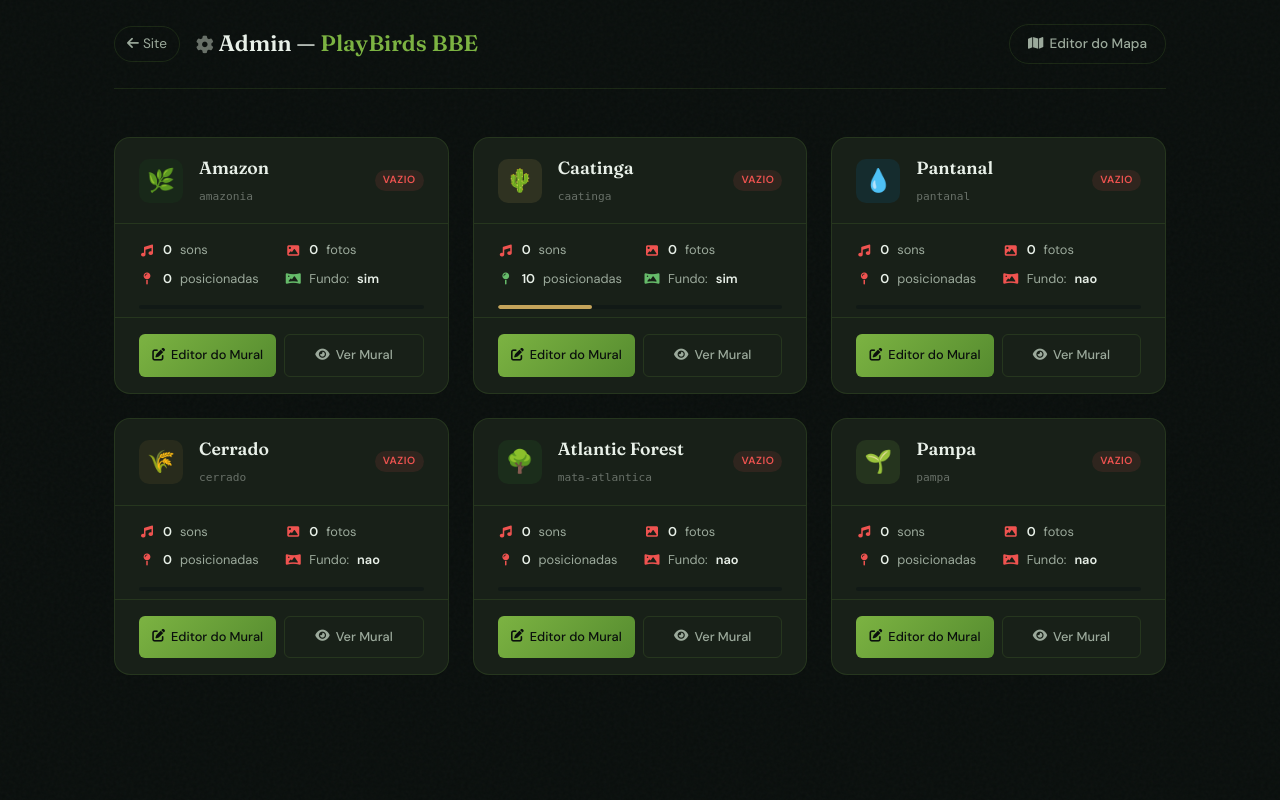
After one commit to calyptura/PlayBirds_BBE, a Flask app: page /admin in a window 1280 px wide. The commit adds this page. Run offline with Flask 3, Linux system fonts and the light colour scheme.

Commit message:
Add admin dashboard page for biome management
Central /admin page showing all biomes with status (species count,
images, background, positioned birds) and quick access to each biome's
mural editor and the map hotspot editor. Editor pages now link back
to admin instead of the main site.

https://claude.ai/code/session_017uHhDUVqk1mEQ7qzXruG2D

```diff
--- a/app.py
+++ b/app.py
@@ -353,6 +353,52 @@ def create_app():
         """Serve imagem do mapa de biomas."""
         return send_from_directory(os.path.join(IMAGES_FOLDER, 'mapa'), filename)
 
+    # --- ADMIN ---
+
+    @app.route('/admin')
+    def admin_page():
+        return render_template('admin.html',
+                               title=PROJECT_TITLE,
+                               biomas=BIOMAS)
+
+    @app.route('/api/admin/status')
+    def api_admin_status():
+        """Retorna status detalhado de cada bioma para o painel admin."""
+        status = {}
+        for bioma_id, info in BIOMAS.items():
+            audio_map = scan_audio_files(bioma_id)
+            species_with_image = 0
+            for latin_name in audio_map:
+                if find_species_image(latin_name, bioma_id):
+                    species_with_image += 1
+
+            # Verificar fundo
+            has_bg = False
+            bg_folder = os.path.join(IMAGES_FOLDER, bioma_id)
+            if os.path.isdir(bg_folder):
+                for ext in ['.png', '.jpg', '.jpeg', '.webp']:
+                    if os.path.exists(os.path.join(bg_folder, f'fundo_default{ext}')):
+                        has_bg = True
+                        break
+
+            # Verificar CSV
+            csv_path = os.path.join(DATA_FOLDER, bioma_id, 'mural_sonoro.csv')
+            positioned = 0
+            if os.path.exists(csv_path):
+                with open(csv_path, 'r', encoding='utf-8') as f:
+                    positioned = sum(1 for _ in csv.DictReader(f))
+
+            status[bioma_id] = {
+                'nome': info['nome'],
+                'cor': info['cor'],
+                'icone': info['icone'],
+                'totalAudio': len(audio_map),
+                'totalWithImage': species_with_image,
+                'hasBackground': has_bg,
+                'positioned': positioned
+            }
+        return jsonify(status)
+
     # --- EDITOR DE MURAL ---
 
     @app.route('/editor/<bioma_id>')
--- /dev/null
+++ b/templates/admin.html
@@ -0,0 +1,390 @@
+<!DOCTYPE html>
+<html lang="pt-BR">
+<head>
+    <meta charset="UTF-8">
+    <meta name="viewport" content="width=device-width, initial-scale=1.0">
+    <title>Admin | {{ title }}</title>
+
+    <link rel="preconnect" href="https://fonts.googleapis.com">
+    <link rel="preconnect" href="https://fonts.gstatic.com" crossorigin>
+    <link href="https://fonts.googleapis.com/css2?family=DM+Sans:opsz,wght@9..40,300;9..40,400;9..40,500;9..40,600&family=Fraunces:opsz,wght@9..144,400;9..144,600&display=swap" rel="stylesheet">
+    <link rel="stylesheet" href="https://cdnjs.cloudflare.com/ajax/libs/font-awesome/6.4.2/css/all.min.css">
+    <link rel="stylesheet" href="{{ url_for('static', filename='css/design-system.css') }}">
+
+    <style>
+        .admin-layout {
+            position: relative;
+            z-index: 1;
+            min-height: 100vh;
+            max-width: 1100px;
+            margin: 0 auto;
+            padding: var(--space-lg);
+        }
+
+        /* Header */
+        .admin-header {
+            display: flex;
+            align-items: center;
+            justify-content: space-between;
+            margin-bottom: var(--space-2xl);
+            padding-bottom: var(--space-lg);
+            border-bottom: 1px solid var(--border);
+        }
+
+        .admin-header-left {
+            display: flex;
+            align-items: center;
+            gap: var(--space-md);
+        }
+
+        .admin-header-left a {
+            color: var(--text-secondary);
+            text-decoration: none;
+            font-size: 0.85rem;
+            display: flex;
+            align-items: center;
+            gap: var(--space-xs);
+            padding: 6px 12px;
+            border-radius: var(--radius-full);
+            border: 1px solid var(--border);
+            transition: all var(--transition-base);
+        }
+
+        .admin-header-left a:hover {
+            background: var(--bg-card);
+            color: var(--text-primary);
+        }
+
+        .admin-header h1 {
+            font-family: 'Fraunces', serif;
+            font-size: 1.4rem;
+            font-weight: 600;
+        }
+
+        .admin-header h1 span {
+            color: var(--accent-primary);
+        }
+
+        .admin-tools {
+            display: flex;
+            gap: var(--space-sm);
+        }
+
+        .admin-tools a {
+            display: inline-flex;
+            align-items: center;
+            gap: 6px;
+            padding: 8px 18px;
+            border-radius: var(--radius-full);
+            font-family: inherit;
+            font-size: 0.85rem;
+            font-weight: 500;
+            cursor: pointer;
+            transition: all var(--transition-base);
+            border: 1px solid var(--border);
+            background: transparent;
+            color: var(--text-secondary);
+            text-decoration: none;
+        }
+
+        .admin-tools a:hover {
+            background: var(--bg-card-hover);
+            color: var(--text-primary);
+        }
+
+        /* Biome grid */
+        .biomes-grid {
+            display: grid;
+            grid-template-columns: repeat(auto-fill, minmax(320px, 1fr));
+            gap: var(--space-lg);
+        }
+
+        .biome-card {
+            background: var(--bg-card);
+            border: 1px solid var(--border);
+            border-radius: var(--radius-lg);
+            overflow: hidden;
+            transition: all var(--transition-base);
+            animation: fadeInUp 0.4s var(--ease-out) backwards;
+        }
+
+        .biome-card:hover {
+            border-color: var(--border-hover);
+            box-shadow: var(--shadow-card-hover);
+            transform: translateY(-2px);
+        }
+
+        .biome-card-header {
+            padding: var(--space-md) var(--space-lg);
+            display: flex;
+            align-items: center;
+            gap: var(--space-md);
+            border-bottom: 1px solid var(--border);
+        }
+
+        .biome-icon {
+            width: 44px;
+            height: 44px;
+            border-radius: var(--radius-md);
+            display: flex;
+            align-items: center;
+            justify-content: center;
+            font-size: 1.4rem;
+            flex-shrink: 0;
+        }
+
+        .biome-card-title {
+            flex: 1;
+        }
+
+        .biome-card-title h2 {
+            font-family: 'Fraunces', serif;
+            font-size: 1.1rem;
+            font-weight: 600;
+        }
+
+        .biome-card-title .biome-id {
+            font-size: 0.7rem;
+            color: var(--text-muted);
+            font-family: monospace;
+        }
+
+        /* Stats */
+        .biome-stats {
+            padding: var(--space-md) var(--space-lg);
+            display: grid;
+            grid-template-columns: 1fr 1fr;
+            gap: var(--space-sm);
+        }
+
+        .stat {
+            display: flex;
+            align-items: center;
+            gap: var(--space-sm);
+            font-size: 0.8rem;
+            color: var(--text-secondary);
+        }
+
+        .stat i {
+            width: 16px;
+            text-align: center;
+            font-size: 0.75rem;
+        }
+
+        .stat .stat-value {
+            font-weight: 600;
+            color: var(--text-primary);
+        }
+
+        .stat.ok i { color: var(--accent-success); }
+        .stat.warn i { color: var(--accent-warm); }
+        .stat.missing i { color: var(--accent-danger); }
+
+        /* Progress bar */
+        .biome-progress {
+            padding: 0 var(--space-lg);
+            margin-bottom: var(--space-sm);
+        }
+
+        .progress-bar {
+            height: 4px;
+            background: var(--bg-dark);
+            border-radius: 2px;
+            overflow: hidden;
+        }
+
+        .progress-fill {
+            height: 100%;
+            border-radius: 2px;
+            transition: width 0.6s var(--ease-out);
+        }
+
+        /* Actions */
+        .biome-actions {
+            padding: var(--space-md) var(--space-lg);
+            display: flex;
+            gap: var(--space-sm);
+            border-top: 1px solid var(--border);
+        }
+
+        .biome-actions a {
+            flex: 1;
+            display: flex;
+            align-items: center;
+            justify-content: center;
+            gap: 6px;
+            padding: 10px;
+            border-radius: var(--radius-sm);
+            font-family: inherit;
+            font-size: 0.8rem;
+            font-weight: 500;
+            text-decoration: none;
+            transition: all var(--transition-fast);
+            border: 1px solid var(--border);
+            color: var(--text-secondary);
+        }
+
+        .biome-actions a:hover {
+            background: var(--bg-card-hover);
+            color: var(--text-primary);
+            border-color: var(--border-hover);
+        }
+
+        .biome-actions a.btn-primary {
+            background: var(--gradient-accent);
+            color: var(--bg-deep);
+            border: none;
+        }
+
+        .biome-actions a.btn-primary:hover {
+            transform: scale(1.02);
+            box-shadow: var(--shadow-accent);
+        }
+
+        /* Loading skeleton */
+        .biome-card.loading .biome-stats,
+        .biome-card.loading .biome-progress {
+            opacity: 0.3;
+        }
+
+        /* Empty state badge */
+        .badge {
+            display: inline-flex;
+            align-items: center;
+            gap: 4px;
+            padding: 2px 8px;
+            border-radius: var(--radius-full);
+            font-size: 0.65rem;
+            font-weight: 600;
+            text-transform: uppercase;
+            letter-spacing: 0.05em;
+        }
+
+        .badge-ready {
+            background: rgba(102, 187, 106, 0.15);
+            color: var(--accent-success);
+        }
+
+        .badge-wip {
+            background: rgba(255, 183, 77, 0.15);
+            color: var(--accent-warm);
+        }
+
+        .badge-empty {
+            background: rgba(239, 83, 80, 0.1);
+            color: var(--accent-danger);
+        }
+    </style>
+</head>
+<body>
+    <div class="admin-layout">
+        <header class="admin-header">
+            <div class="admin-header-left">
+                <a href="/"><i class="fas fa-arrow-left"></i> Site</a>
+                <h1><i class="fas fa-cog" style="color: var(--text-muted); font-size: 1.1rem;"></i> Admin — <span>{{ title }}</span></h1>
+            </div>
+            <div class="admin-tools">
+                <a href="/editor/mapa"><i class="fas fa-map"></i> Editor do Mapa</a>
+            </div>
+        </header>
+
+        <div class="biomes-grid" id="biomesGrid">
+            {% for bioma_id, info in biomas.items() %}
+            <div class="biome-card loading" data-biome="{{ bioma_id }}" style="animation-delay: {{ loop.index0 * 0.08 }}s;">
+                <div class="biome-card-header">
+                    <div class="biome-icon" style="background: {{ info.cor }}22;">
+                        {{ info.icone }}
+                    </div>
+                    <div class="biome-card-title">
+                        <h2>{{ info.nome }}</h2>
+                        <span class="biome-id">{{ bioma_id }}</span>
+                    </div>
+                    <span class="badge" id="badge-{{ bioma_id }}">...</span>
+                </div>
+
+                <div class="biome-stats" id="stats-{{ bioma_id }}">
+                    <div class="stat"><i class="fas fa-music"></i> <span class="stat-value">-</span> sons</div>
+                    <div class="stat"><i class="fas fa-image"></i> <span class="stat-value">-</span> fotos</div>
+                    <div class="stat"><i class="fas fa-map-pin"></i> <span class="stat-value">-</span> posicionadas</div>
+                    <div class="stat"><i class="fas fa-panorama"></i> Fundo: <span class="stat-value">-</span></div>
+                </div>
+
+                <div class="biome-progress" id="progress-{{ bioma_id }}">
+                    <div class="progress-bar">
+                        <div class="progress-fill" style="width: 0%; background: {{ info.cor }};"></div>
+                    </div>
+                </div>
+
+                <div class="biome-actions">
+                    <a href="/editor/{{ bioma_id }}" class="btn-primary">
+                        <i class="fas fa-edit"></i> Editor do Mural
+                    </a>
+                    <a href="/bioma/{{ bioma_id }}">
+                        <i class="fas fa-eye"></i> Ver Mural
+                    </a>
+                </div>
+            </div>
+            {% endfor %}
+        </div>
+    </div>
+
+    <script>
+        async function loadStatus() {
+            try {
+                const res = await fetch('/api/admin/status');
+                const data = await res.json();
+
+                for (const [biomeId, info] of Object.entries(data)) {
+                    const card = document.querySelector(`[data-biome="${biomeId}"]`);
+                    if (!card) continue;
+
+                    card.classList.remove('loading');
+
+                    // Badge
+                    const badge = document.getElementById(`badge-${biomeId}`);
+                    if (info.totalAudio === 0) {
+                        badge.className = 'badge badge-empty';
+                        badge.textContent = 'vazio';
+                    } else if (info.positioned > 0 && info.hasBackground) {
+                        badge.className = 'badge badge-ready';
+                        badge.textContent = 'pronto';
+                    } else {
+                        badge.className = 'badge badge-wip';
+                        badge.textContent = 'em progresso';
+                    }
+
+                    // Stats
+                    const statsEl = document.getElementById(`stats-${biomeId}`);
+                    const audioClass = info.totalAudio > 0 ? 'ok' : 'missing';
+                    const imgClass = info.totalWithImage >= info.totalAudio && info.totalAudio > 0 ? 'ok' : info.totalWithImage > 0 ? 'warn' : 'missing';
+                    const posClass = info.positioned > 0 ? 'ok' : 'missing';
+                    const bgClass = info.hasBackground ? 'ok' : 'missing';
+
+                    statsEl.innerHTML = `
+                        <div class="stat ${audioClass}"><i class="fas fa-music"></i> <span class="stat-value">${info.totalAudio}</span> sons</div>
+                        <div class="stat ${imgClass}"><i class="fas fa-image"></i> <span class="stat-value">${info.totalWithImage}</span> fotos</div>
+                        <div class="stat ${posClass}"><i class="fas fa-map-pin"></i> <span class="stat-value">${info.positioned}</span> posicionadas</div>
+                        <div class="stat ${bgClass}"><i class="fas fa-panorama"></i> Fundo: <span class="stat-value">${info.hasBackground ? 'sim' : 'nao'}</span></div>
+                    `;
+
+                    // Progress bar: completeness score
+                    const maxSteps = 3; // audio, images, positioned
+                    let completed = 0;
+                    if (info.totalAudio > 0) completed++;
+                    if (info.totalWithImage >= info.totalAudio && info.totalAudio > 0) completed++;
+                    if (info.positioned > 0) completed++;
+                    const pct = Math.round((completed / maxSteps) * 100);
+
+                    const progressEl = document.getElementById(`progress-${biomeId}`);
+                    const fill = progressEl.querySelector('.progress-fill');
+                    setTimeout(() => { fill.style.width = `${pct}%`; }, 200);
+                }
+            } catch (err) {
+                console.error('Error loading status:', err);
+            }
+        }
+
+        loadStatus();
+    </script>
+</body>
+</html>
--- a/templates/editor.html
+++ b/templates/editor.html
@@ -699,7 +699,7 @@
         <!-- Header -->
         <header class="editor-header">
             <div class="editor-header-left">
-                <a href="/"><i class="fas fa-arrow-left"></i> Voltar</a>
+                <a href="/admin"><i class="fas fa-arrow-left"></i> Admin</a>
                 <h1>Editor de Mural — <span>{{ bioma.nome }}</span></h1>
             </div>
             <div class="editor-header-actions">
--- a/templates/editor_mapa.html
+++ b/templates/editor_mapa.html
@@ -251,8 +251,8 @@
         <div class="toolbar">
             <h1><span>Map Editor</span> — Drag hotspots over biome names</h1>
             <div>
-                <button class="btn btn-back" onclick="location.href='/'">
-                    <i class="fas fa-arrow-left"></i> Back
+                <button class="btn btn-back" onclick="location.href='/admin'">
+                    <i class="fas fa-arrow-left"></i> Admin
                 </button>
                 <button class="btn btn-save" id="btnSave">
                     <i class="fas fa-save"></i> Save
```
